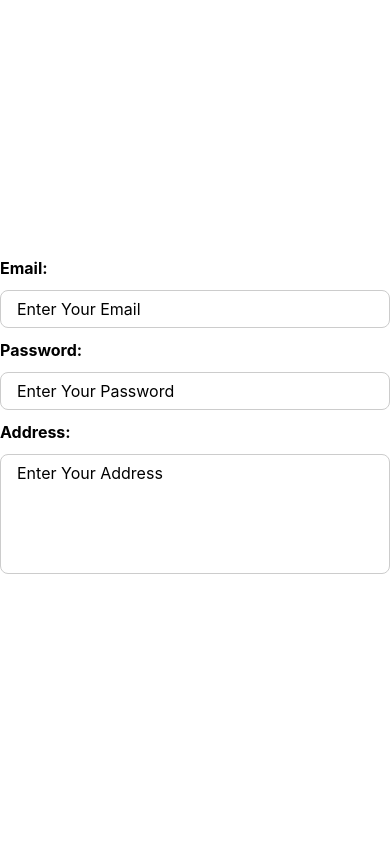
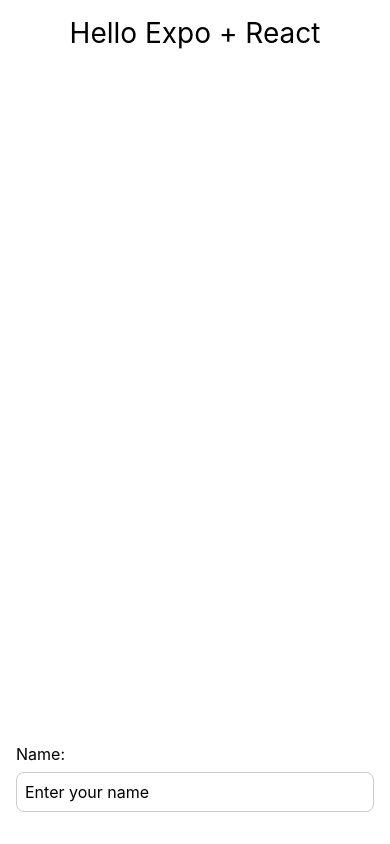
Before and after one commit to aijazbinqasim/hello-expo-ts, a React Native app: screen / in a window 390 px wide. Built offline with nearby package versions, Linux system fonts and the light colour scheme.

Commit message:
Add KeybAvoidView component for keyboard management and update entry point

```diff
--- /dev/null
+++ b/KeybAvoidView.tsx
@@ -0,0 +1,50 @@
+import {
+  StyleSheet,
+  View,
+  Text,
+  SafeAreaView,
+  TextInput,
+  KeyboardAvoidingView,
+} from "react-native";
+
+export default function KeybAvoidView() {
+  return (
+    <SafeAreaView style={styles.container}>
+      <KeyboardAvoidingView behavior="height" style={styles.container}>
+        <Text style={styles.title}>Hello Expo + React</Text>
+        <View style={styles.field}>
+          <Text style={styles.label}>Name:</Text>
+          <TextInput placeholder="Enter your name" style={styles.input} />
+        </View>
+      </KeyboardAvoidingView>
+    </SafeAreaView>
+  );
+}
+
+const styles = StyleSheet.create({
+  container: {
+    flex: 1,
+    padding: 16,
+  },
+  title: {
+    fontSize: 28,
+    textAlign: "center",
+    marginBottom: 16,
+  },
+  field: {
+    marginTop: "auto",
+  },
+  label: {
+    marginBottom: 8,
+    fontSize: 16,
+  },
+  input: {
+    height: 40,
+    marginBottom: 16,
+    borderWidth: 1,
+    borderColor: "#ccc",
+    borderRadius: 8,
+    padding: 8,
+    fontSize: 16,
+  },
+});
--- a/index.ts
+++ b/index.ts
@@ -2,8 +2,9 @@
 
 import App from "./App";
 import TextBox from "./TextBox";
+import KeybAvoidView from "./KeybAvoidView";
 
 // registerRootComponent calls AppRegistry.registerComponent('main', () => App);
 // It also ensures that whether you load the app in Expo Go or in a native build,
 // the environment is set up appropriately
-registerRootComponent(TextBox);
+registerRootComponent(KeybAvoidView);
```
